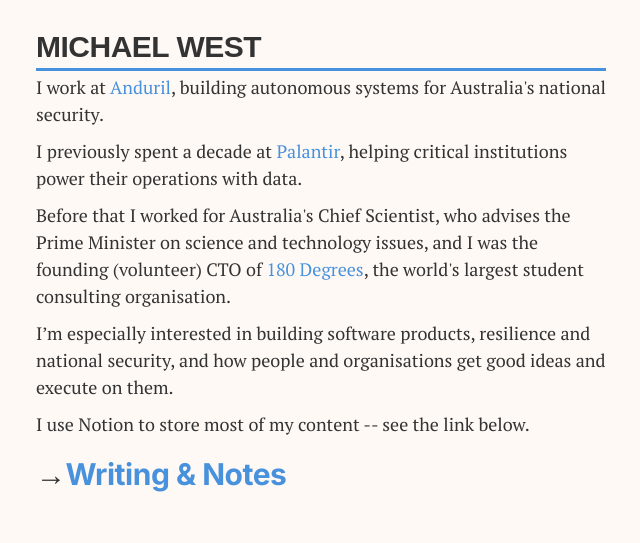
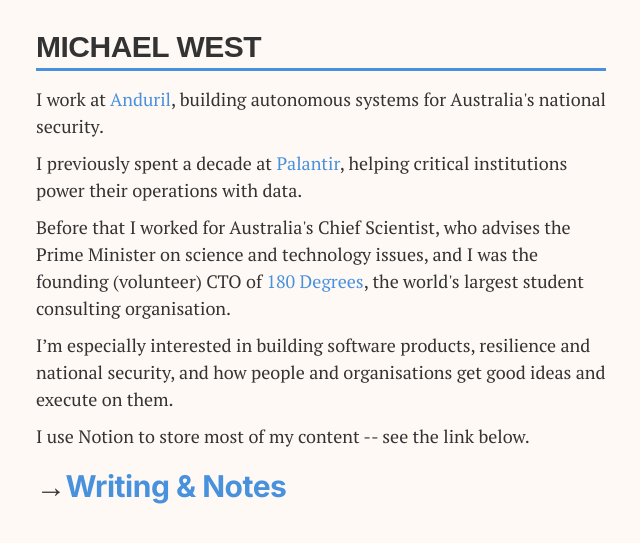
Before and after one commit to michaelwest/michaelwest.github.io, a Jekyll site: the page index.html, which Jekyll copies as it is, in a window 1280 px wide. Shown: the top 543 px of the page, without its empty margins (319-959 px from the left). Built offline with Jekyll 4.4.1, drawn with Linux system fonts in a browser that asks for light colours; nearby versions of some CDN libraries; some web fonts are replaced.

Commit message:
Update index.html

```diff
--- a/index.html
+++ b/index.html
@@ -46,7 +46,7 @@
     <div class="container" style="width: 600px; margin: auto;">
     <div id="header">
         <h1 style="font-size: 30px; font-family: Futura, Arial, Helvetica, sans-serif; margin-bottom: 5px;">MICHAEL WEST</h1>
-        <div style="width: 100%; height: 3px; background-color: #4891dc; margin-bottom: 3px;"></div>
+        <div style="width: 100%; height: 3px; background-color: #4891dc; margin-bottom: 15px;"></div>
     </div>
     <div>
 	    <p>I work at <a href="https://anduril.com/">Anduril</a>, building autonomous systems for Australia's national security.</p>
```
